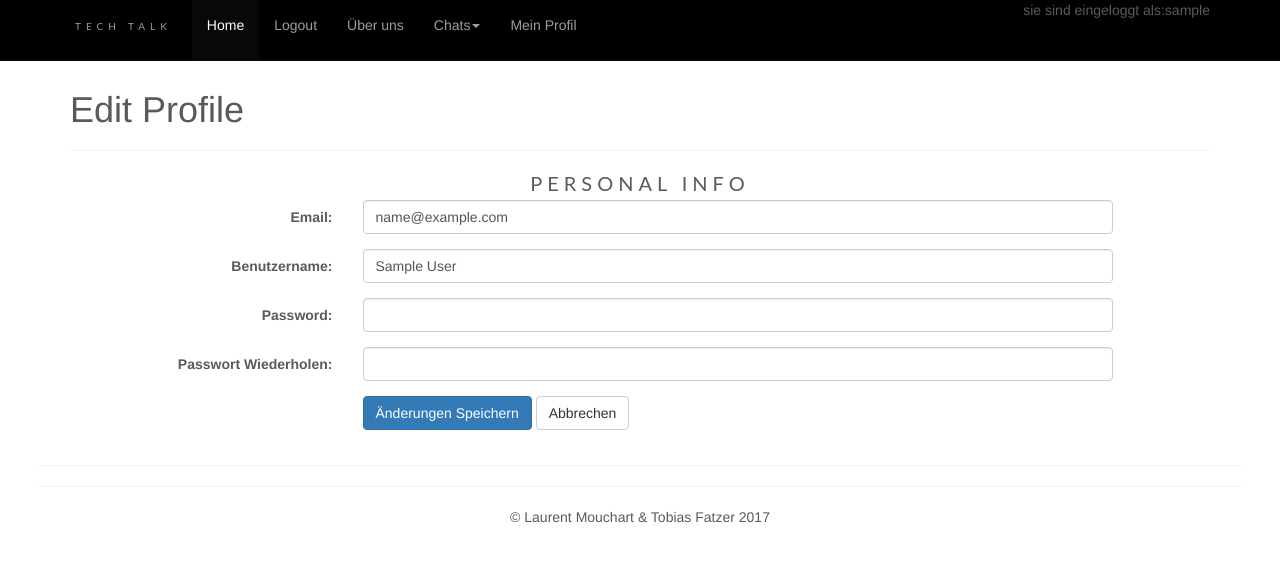
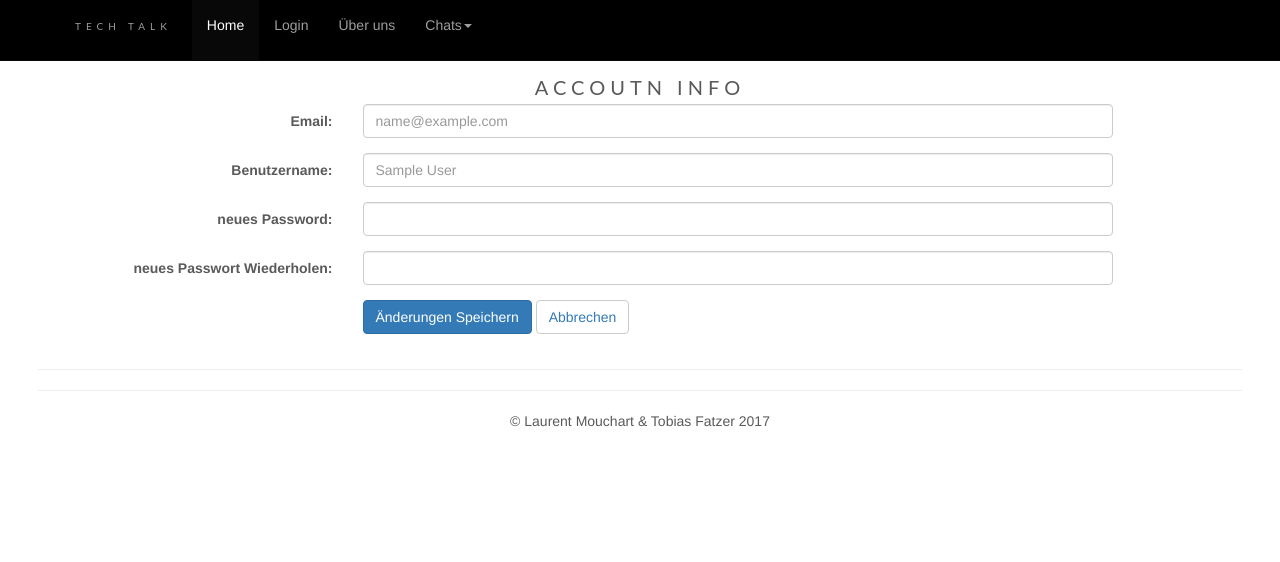
Before and after one commit to zfatzt/TechTalk, a PHP site: template view/meinProfil.php in a window 1280 px wide. Shown: the top 562 px of the page. Run offline with PHP 8.4, Linux system fonts and the light colour scheme; the visitor is signed in with stand-in values (Sample User, id 1); the template is opened without the code that fills it: most values are stand-ins (such as "Sample title", 1, 10 or a date in 2020); some libraries are stand-ins or nearby versions.

Commit message:
Benutzer kann sich bearbeiten

```diff
--- a/public/css/style.css
+++ b/public/css/style.css
@@ -35,6 +35,12 @@
 label.checkbox {
 	margin-left: 20px;
 }
+
+#warnung {
+	color: red;
+	text-align: center;
+}
+
 
 .modal-dialog {
 	width: 200px;
--- a/repository/UserRepository.php
+++ b/repository/UserRepository.php
@@ -22,7 +22,7 @@
 
 		$statement = ConnectionHandler::getConnection ()->prepare ( $sql );
 
-		$statement->bind_param ( 'ssss', $benutzername, $email, $passwort, $id);
+		$statement->bind_param ( 'sssi', $benutzername, $email, $passwort, $id);
 
 		if (! $statement->execute ()) {
 			throw new Exception ( $statement->error );
--- a/view/header.php
+++ b/view/header.php
@@ -69,17 +69,17 @@
 
 
 
-				</ul>
-				<p style="float: right;">
+			</ul>
+			<ul class="nav navbar-nav" style="float: right; margin-top: auto; padding: auto;">
 
 				<?php
 
 				if (isset ( $username )) {
-					echo "sie sind eingeloggt als:" . $username;
+					echo "<span style='color: white;'> Eingeloggt als: " . $username . "</span>";
 				} else {
 					echo "";
 				}
-				?></p>
+				?></ul>
 			</div>
 
 		</div>
--- a/view/meinProfil.php
+++ b/view/meinProfil.php
@@ -1,43 +1,78 @@
 <div class="container">
-    <h1>Edit Profile</h1>
-  	<hr>
-        <h3>Personal info</h3>
-        <form class="form-horizontal" role="form">
+	<h3>Accoutn info</h3>
+	<form class="form-horizontal" method="post"
+		action="/user/profilBearbeiten">
 
 		<div class="form-group">
 			<label class="col-lg-3 control-label">Email:</label>
 			<div class="col-lg-8">
-              <input class="form-control" id="accountBearbeitenEmail" type="text" value="<?php echo$_SESSION['email'];?>" >
+				<input class="form-control" id="accountBearbeitenEmail"
+					name="accountBearbeitenEmail" type="text"
+					onkeyup="accountBearbeitenUeberpruefung()" placeholder="<?php echo $_SESSION['email'];?>">
 			</div>
 		</div>
 		<div class="form-group">
 			<label class="col-md-3 control-label">Benutzername:</label>
 			<div class="col-md-8">
-              <input class="form-control" type="text" required="required" value="<?php echo$_SESSION['benutzername'];?>" >
+				<input class="form-control" type="text"
+					id="accountBearbeitenBenutzername"
+					name="accountBearbeitenBenutzername" required="required"
+					onkeyup="accountBearbeitenUeberpruefung()"
+					placeholder="<?php echo $_SESSION['benutzername'];?>">
 			</div>
 		</div>
 		<div class="form-group">
-            <label class="col-md-3 control-label">Password:</label>
+			<label class="col-md-3 control-label">neues Password:</label>
 			<div class="col-md-8">
-              <input class="form-control" type="password" required="required">
+				<input class="form-control" name="accountBearbeitenPasswort"
+					id="accountBearbeitenPasswort" onchange="accountBearbeitenUeberpruefung()"
+					type="password" required="required">
 			</div>
 		</div>
 		<div class="form-group">
-            <label class="col-md-3 control-label">Passwort Wiederholen:</label>
+			<label class="col-md-3 control-label">neues Passwort Wiederholen:</label>
 			<div class="col-md-8">
-              <input class="form-control" type="password" required="required">
+				<input class="form-control"
+					id="accountBearbeitenPasswortWiederholen" type="password"
+					onkeyup="accountBearbeitenUeberpruefung()" required="required"
+					name="accountBearbeitenPasswortWiederholen">
 			</div>
 		</div>
+		<div id="bearbeiteWarnung"></div>
+			<div id="warnung"></div>
 				<div class="form-group">
 					<label class="col-md-3 control-label"></label>
 					<div class="col-md-8">
-              <input type="submit" class="btn btn-primary" value="Änderungen Speichern">
-              <span></span>
-              <input type="reset" class="btn btn-default" value="Abbrechen">
+						<input type="submit" class="btn btn-primary"
+							value="Änderungen Speichern"> <span></span> <a href="/"><button type="button" class="btn btn-default" data-dismiss="modal">Abbrechen</a></button>
 					</div>
 				</div>
+
 	</form>
 </div>
-  </div>
-</div>
+
 <hr>
+<script>
+function accountBearbeitenUeberpruefung() {
+	document.getElementById("warnung").innerHTML = "";
+	var name = document.getElementById("accountBearbeitenBenutzername").value;
+	var email = document.getElementById("accountBearbeitenEmail").value;
+	var password1 = document.getElementById("accountBearbeitenPasswort").value;
+	var password2 = document.getElementById("accountBearbeitenPasswortWiederholen").value;
+
+	if(name.length < 2) {
+		document.getElementById("warnung").innerHTML = "Der Benutzername ist zu kurz <br/>";
+	}
+	if(/^[a-zA-Z0-9.!#$%&’*+/=?^_`{|}~-]+@[a-zA-Z0-9-]+(?:\.[a-zA-Z0-9-]+)*$/.test(email) == false) {
+		document.getElementById("warnung").innerHTML = document.getElementById("warnung").innerHTML + "E-Mail Adresse ist ungültig!<br/>";
+	}
+	if(password1 != password2) {
+		document.getElementById("warnung").innerHTML = document.getElementById("warnung").innerHTML + "Passw&ouml;rter stimmen nicht überein!<br/>";
+	}
+}
+
+
+
+
+
+</script>
```
Also changed, not shown: controller/UserController.php (+57 -1 lines), view/benutzer_anmelden.php (+3 -11 lines). Lines whose indentation alone changed are shown as unchanged.
